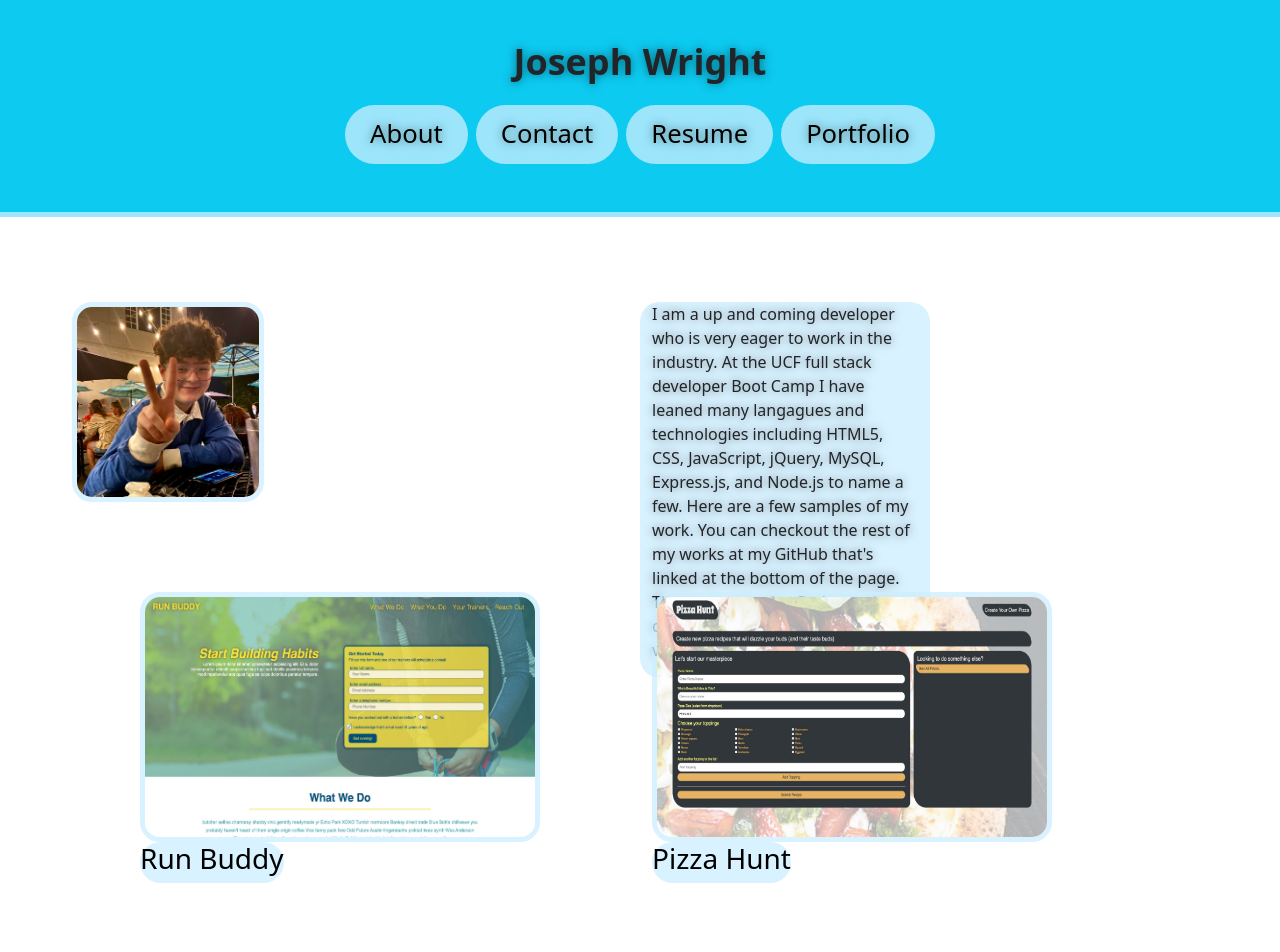
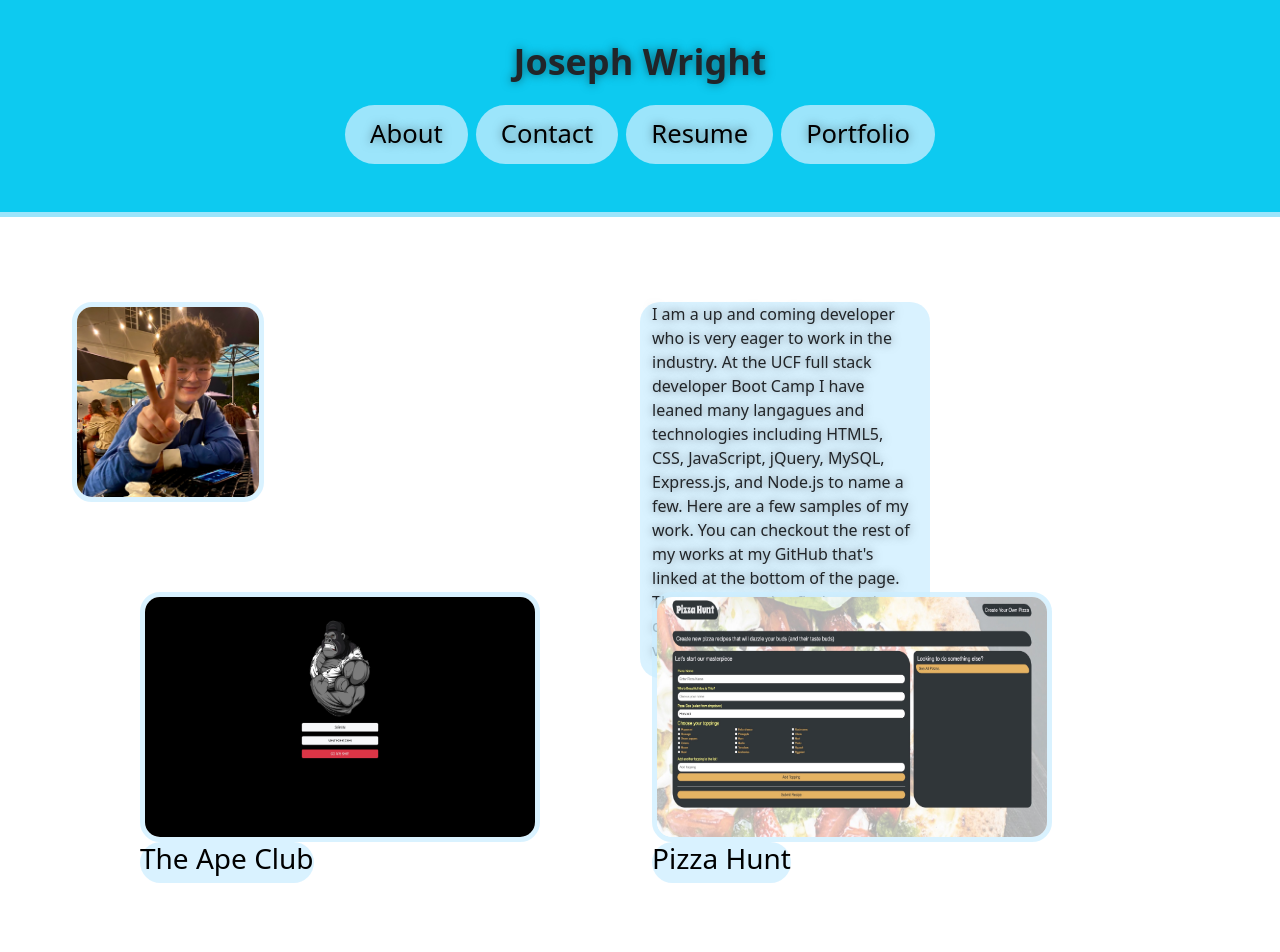
Before and after one commit to JosephW143/Professional-Portfolio-react, a React (Create React App) app: page / in a window 1280 px wide. Shown: the top 952 px of the page. Built offline with nearby package versions, Linux system fonts and the light colour scheme.

Commit message:
add ape club

```diff
--- a/src/components/Portfolio/index.js
+++ b/src/components/Portfolio/index.js
@@ -5,17 +5,17 @@ function Portfolio () {
     <div className="flex" id="portfolio">
         <div className="projectBox">
             <section className="container">
-                <a href="https://josephw143.github.io/run-buddy/">
-                    <img src="./images/run-buddy.jpg" alt="screen shot of run buddy website" />
+                <a href="https://mysterious-fjord-50002.herokuapp.com/">
+                    <img src="../images/apeClub.jpg" alt="screen shot of ape club website" />
                     <div className="projectTitle">
-                        <h3>Run Buddy</h3>
+                        <h3>The Ape Club</h3>
                     </div>
                 </a>
             </section>
 
             <section className="container">
                 <a href="https://guarded-ocean-81781.herokuapp.com/">
-                    <img src="/images/pizza-hunt.jpg" alt="screen shot of readme generator github" />
+                    <img src="../images/pizza-hunt.jpg" alt="screen shot of readme generator github" />
                     <div className="projectTitle">
                         <h3>Pizza Hunt</h3>
                     </div>
@@ -26,7 +26,7 @@ function Portfolio () {
         <div className="projectBox">
             <section className="container">
                 <a href="https://josephw143.github.io/Movie-Music-Magic/">
-                    <img src="/images/mmm.jpg" alt="screen shot of movie music magic website" />
+                    <img src="../images/mmm.jpg" alt="screen shot of movie music magic website" />
                     <div className="projectTitle">
                             <h3>Movie Music Magic</h3>
                     </div>
@@ -35,7 +35,7 @@ function Portfolio () {
 
             <section className="container">
                 <a href="https://the-dog-park-flying-lizards.herokuapp.com/">
-                    <img src="/images/dog-park.jpg" alt="screen shot of dog park website" />
+                    <img src="../images/dog-park.jpg" alt="screen shot of dog park website" />
                     <div className="projectTitle">
                         <h3>The Dog Park</h3>
                     </div>
@@ -46,7 +46,7 @@ function Portfolio () {
         <div className="projectBox">
             <section className="container">
                 <a href="https://josephw143.github.io/taskinator-pro/">
-                    <img src="/images/taskinator-pro.jpg" alt="screen shot of taskinator pro website" />
+                    <img src="../images/taskinator-pro.jpg" alt="screen shot of taskinator pro website" />
                     <div className="projectTitle">
                         <h3>Taskinator Pro</h3>
                     </div>
@@ -55,7 +55,7 @@ function Portfolio () {
 
             <section className="container">
                 <a href="https://github.com/JosephW143/Professional-README-Generator">
-                    <img src="/images/readme-gen.jpg" alt="screen shot of readme generator github" />
+                    <img src="../images/readme-gen.jpg" alt="screen shot of readme generator github" />
                     <div className="projectTitle">
                         <h3>Professional README Generator</h3>
                     </div>
```
Also changed, not shown: public/images/apeClub.jpg (added).
